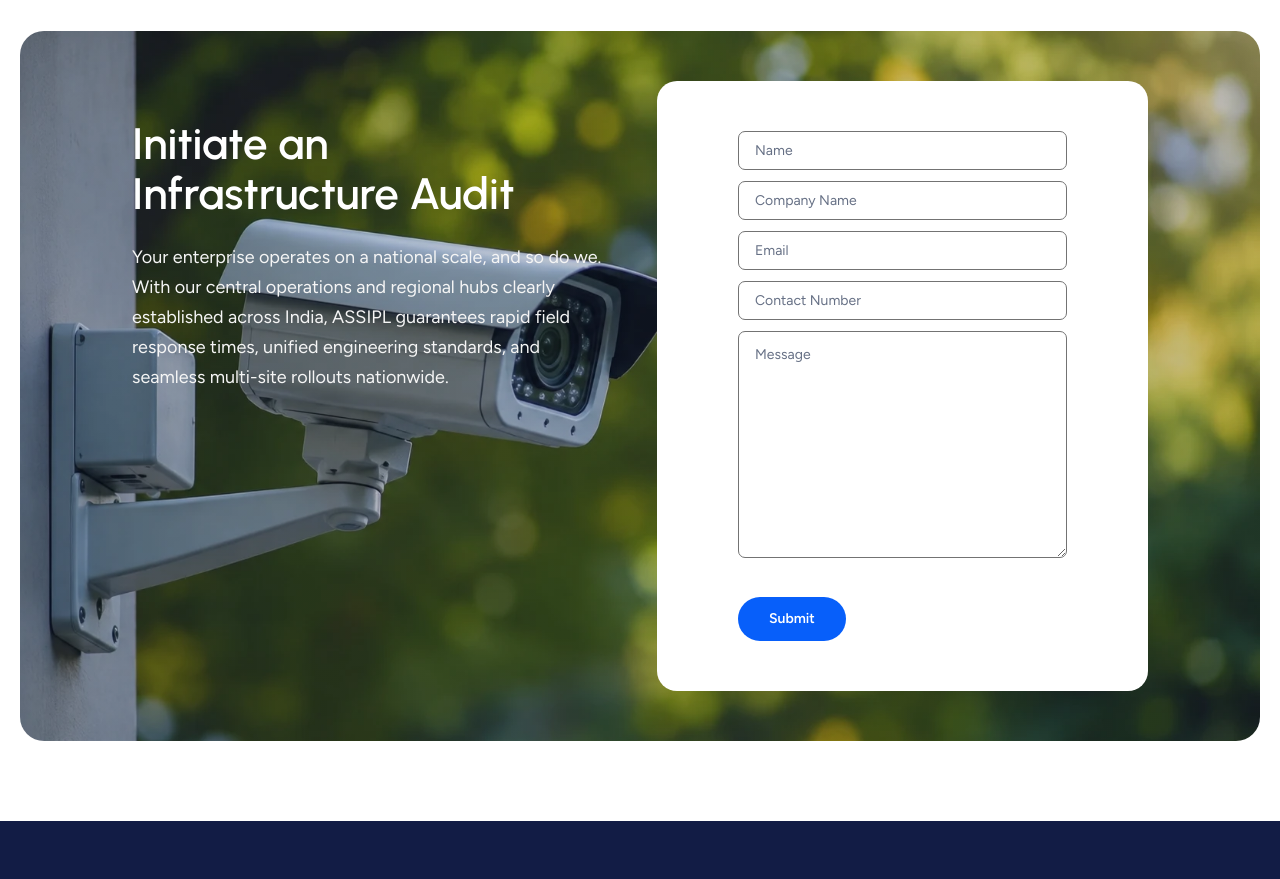
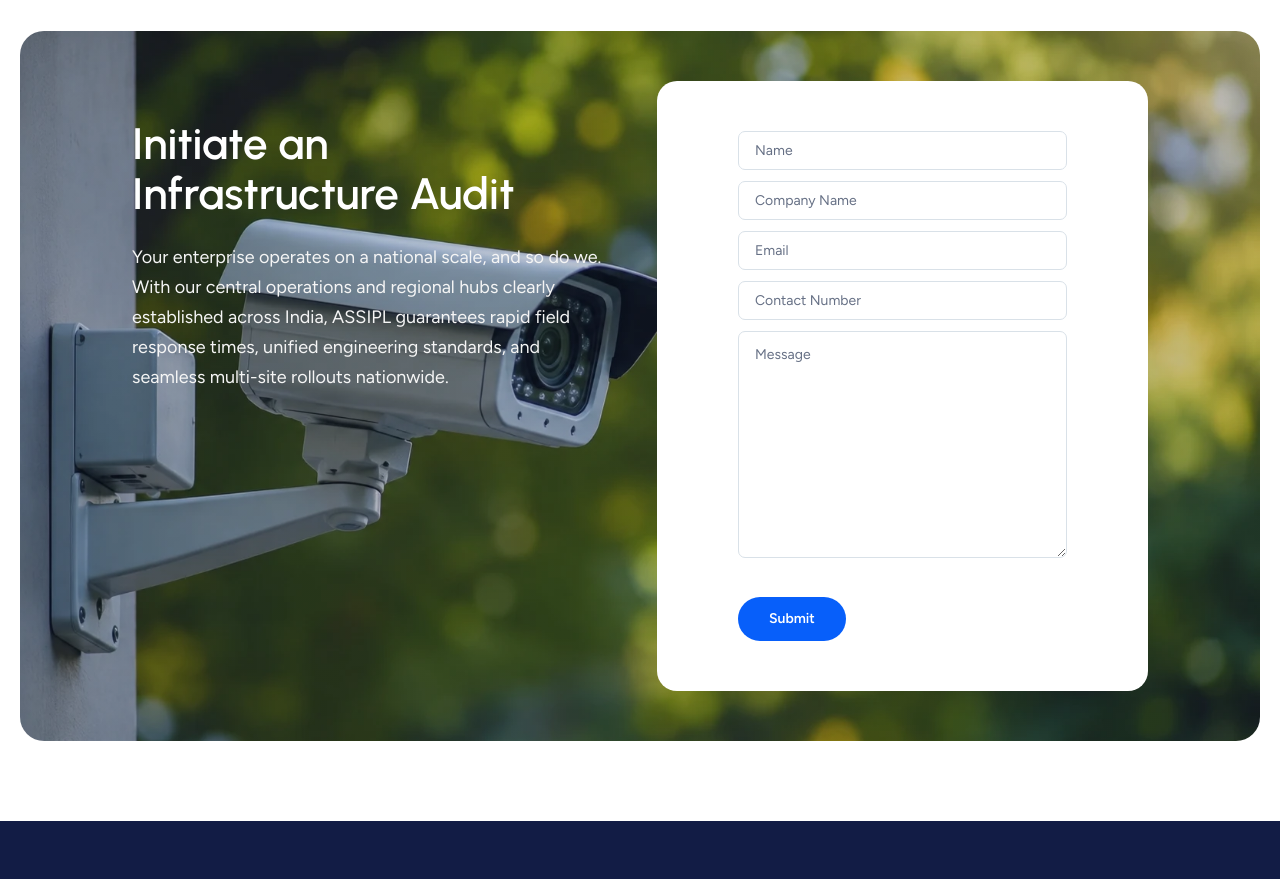
Before and after one commit to Auro-Creative-Studio/assipl-reactjs, a React (Vite) app: page / in a window 1280 px wide. Shown: the part 5400-6279 px from the top of the page. Built offline with nearby package versions, Linux system fonts and the light colour scheme; no server answers.

Commit message:
fix: update border color and text color in AuditField component for improved UI consistency

```diff
--- a/src/components/InfrastructureAuditSection.jsx
+++ b/src/components/InfrastructureAuditSection.jsx
@@ -19,7 +19,7 @@ function AuditField({ as = 'input', className = '', ...props }) {
 
   return (
     <Component
-      className={`h-[39px] w-full rounded-[7px] border border-[#737373] bg-white px-4 text-[14px] leading-[1.5] text-[#667085] outline-none transition placeholder:text-[#667085] focus:border-primary ${className}`}
+      className={`h-[39px] w-full rounded-[7px] border border-accent bg-white px-4 text-[14px] leading-[1.5] text-text outline-none transition placeholder:text-text focus:border-primary ${className}`}
       {...props}
     />
   )
```
